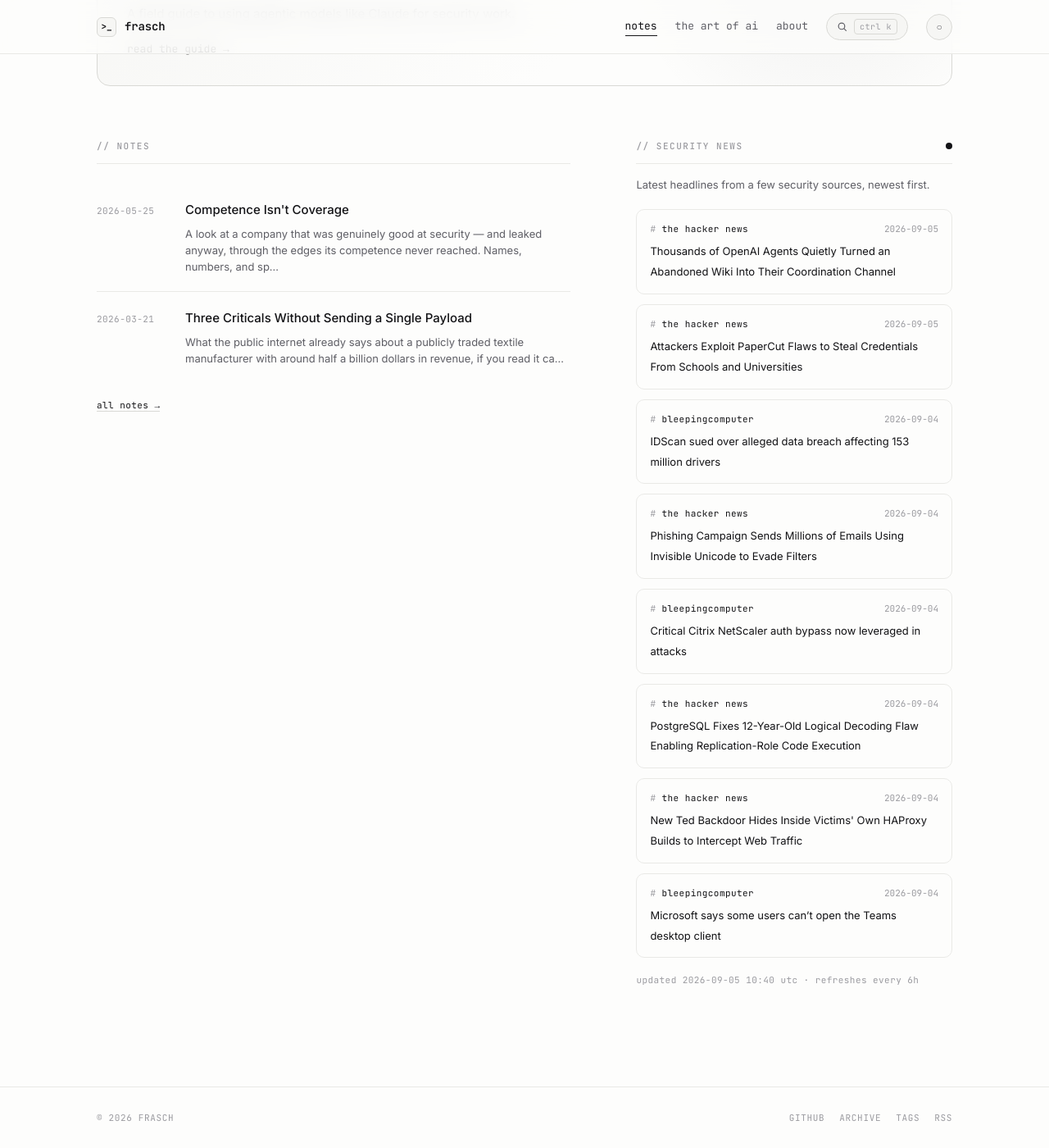
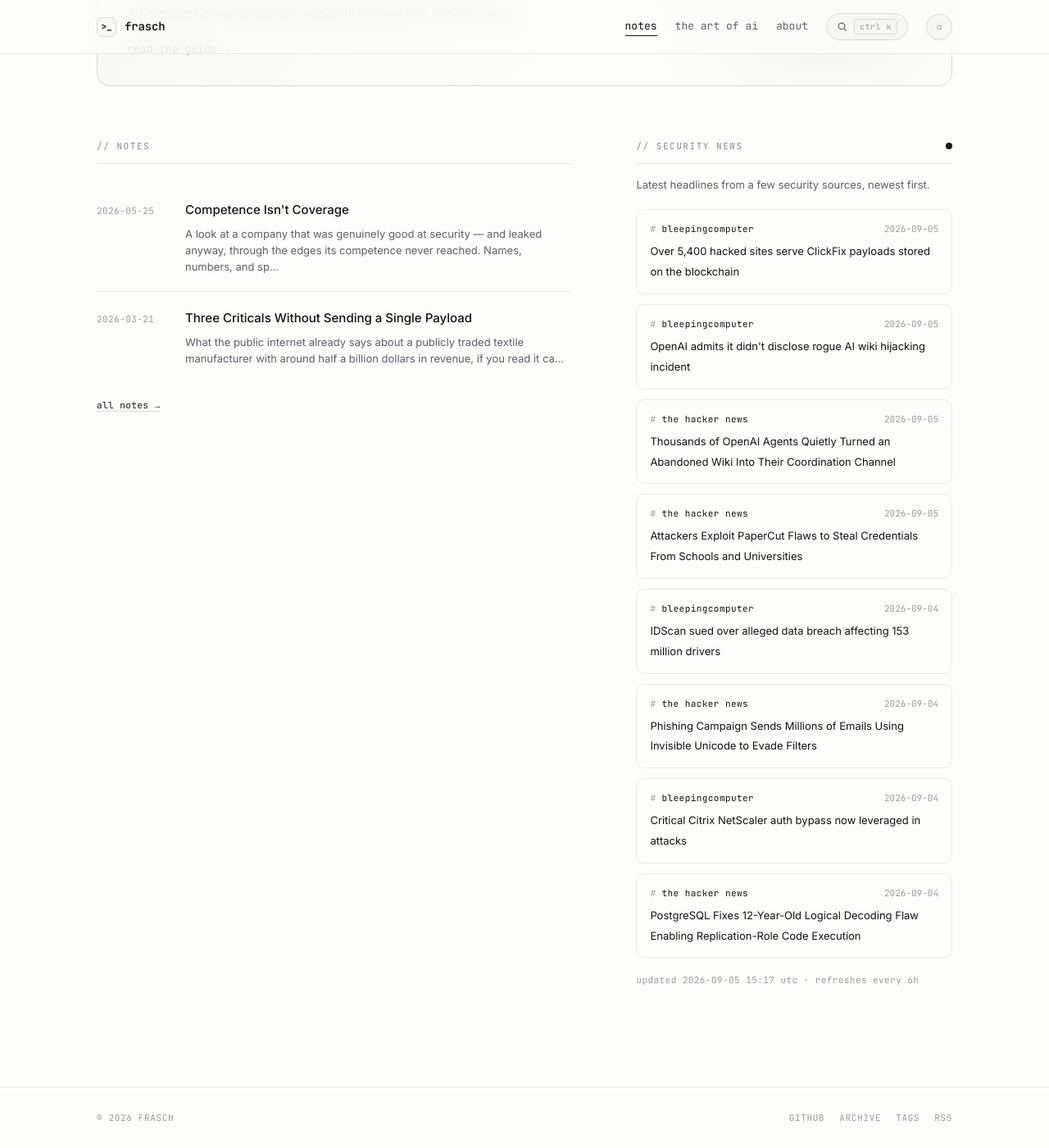
Before and after one commit to whoisfrasch/frasch, a Jekyll site: the page built from index.html, in a window 1280 px wide and 1400 px high, scrolled down 615 px. Shown: the whole window at 82% size. Built offline with Jekyll 4.4.1, drawn with Linux system fonts in a browser that asks for light colours.

Commit message:
Refresh security news feed

```diff
--- a/_data/news.json
+++ b/_data/news.json
@@ -1,6 +1,18 @@
 {
-  "updated": "2026-09-05T10:40:04Z",
+  "updated": "2026-09-05T15:17:36Z",
   "items": [
+    {
+      "source": "bleepingcomputer",
+      "title": "Over 5,400 hacked sites serve ClickFix payloads stored on the blockchain",
+      "link": "https://www.bleepingcomputer.com/news/security/over-5-400-hacked-sites-serve-clickfix-payloads-stored-on-the-blockchain/",
+      "date": "2026-09-05T14:29:13Z"
+    },
+    {
+      "source": "bleepingcomputer",
+      "title": "OpenAI admits it didn't disclose rogue AI wiki hijacking incident",
+      "link": "https://www.bleepingcomputer.com/news/security/openai-admits-it-didnt-disclose-rogue-ai-wiki-hijacking-incident/",
+      "date": "2026-09-05T11:11:50Z"
+    },
     {
       "source": "the hacker news",
       "title": "Thousands of OpenAI Agents Quietly Turned an Abandoned Wiki Into Their Coordination Channel",
@@ -36,18 +48,6 @@
       "title": "PostgreSQL Fixes 12-Year-Old Logical Decoding Flaw Enabling Replication-Role Code Execution",
       "link": "https://thehackernews.com/2026/09/postgresql-fixes-12-year-old-logical.html",
       "date": "2026-09-04T15:20:19Z"
-    },
-    {
-      "source": "the hacker news",
-      "title": "New Ted Backdoor Hides Inside Victims' Own HAProxy Builds to Intercept Web Traffic",
-      "link": "https://thehackernews.com/2026/09/new-ted-backdoor-hides-inside-victims.html",
-      "date": "2026-09-04T14:51:13Z"
-    },
-    {
-      "source": "bleepingcomputer",
-      "title": "Microsoft says some users can’t open the Teams desktop client",
-      "link": "https://www.bleepingcomputer.com/news/microsoft/microsoft-says-some-users-cant-open-the-teams-desktop-client/",
-      "date": "2026-09-04T14:30:15Z"
     }
   ]
 }
```
